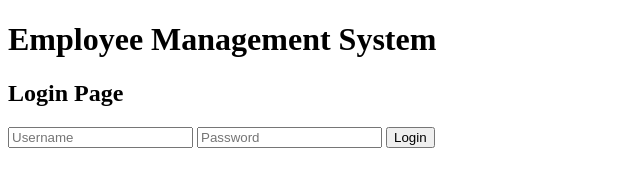
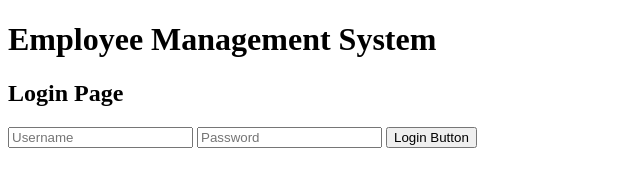
Before and after one commit to MrJackson2077/EmployeeManagementSystem, a plain HTML site: page index.html in a window 1280 px wide. Shown: the whole page, without its empty margins (0-640 px from the left). Drawn offline with Linux system fonts and the light colour scheme.

Commit message:
Updated Login Button

```diff
--- a/index.html
+++ b/index.html
@@ -13,7 +13,7 @@
     <h2>Login Page</h2>
     <input type="text" placeholder="Username">
     <input type="password" placeholder="Password">
-    <button>Login</button>
+    <button>Login Button</button>
 
 </body>
 
```
